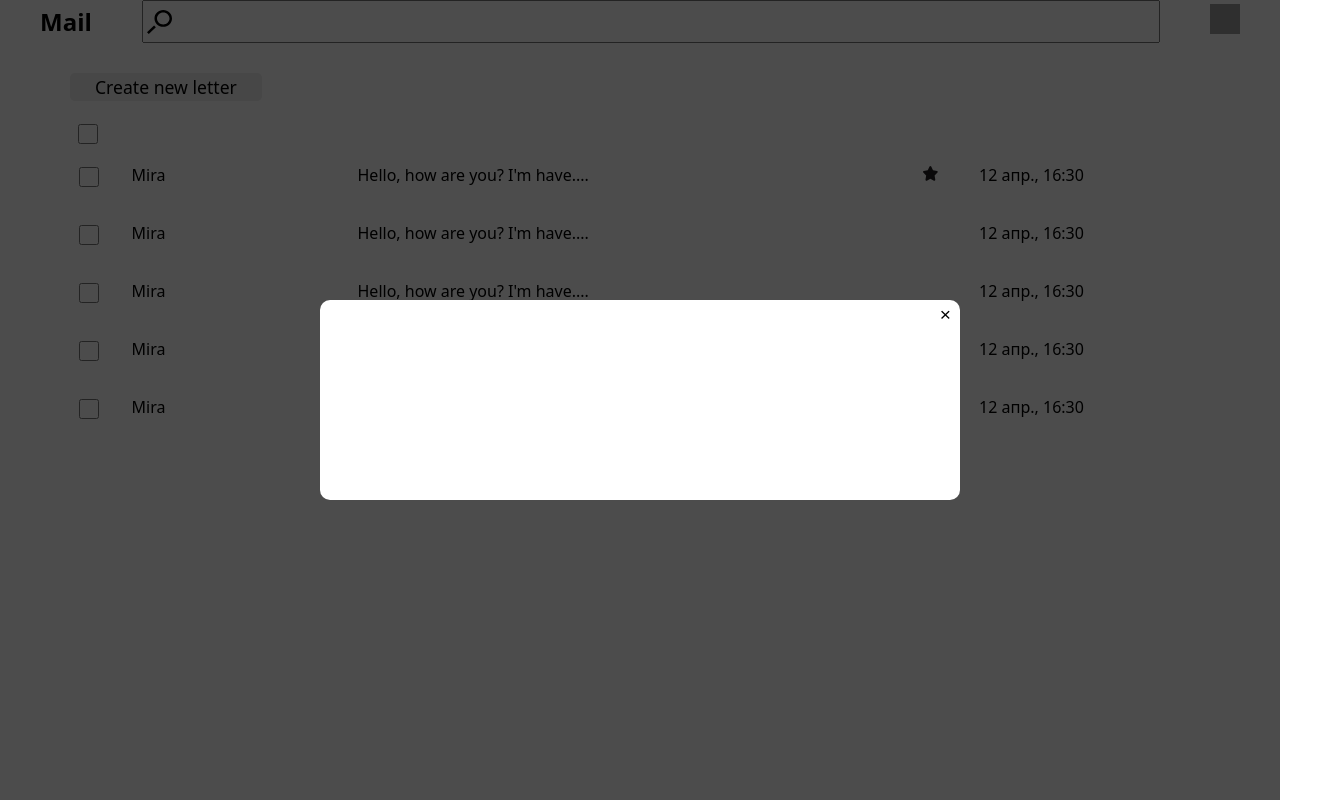
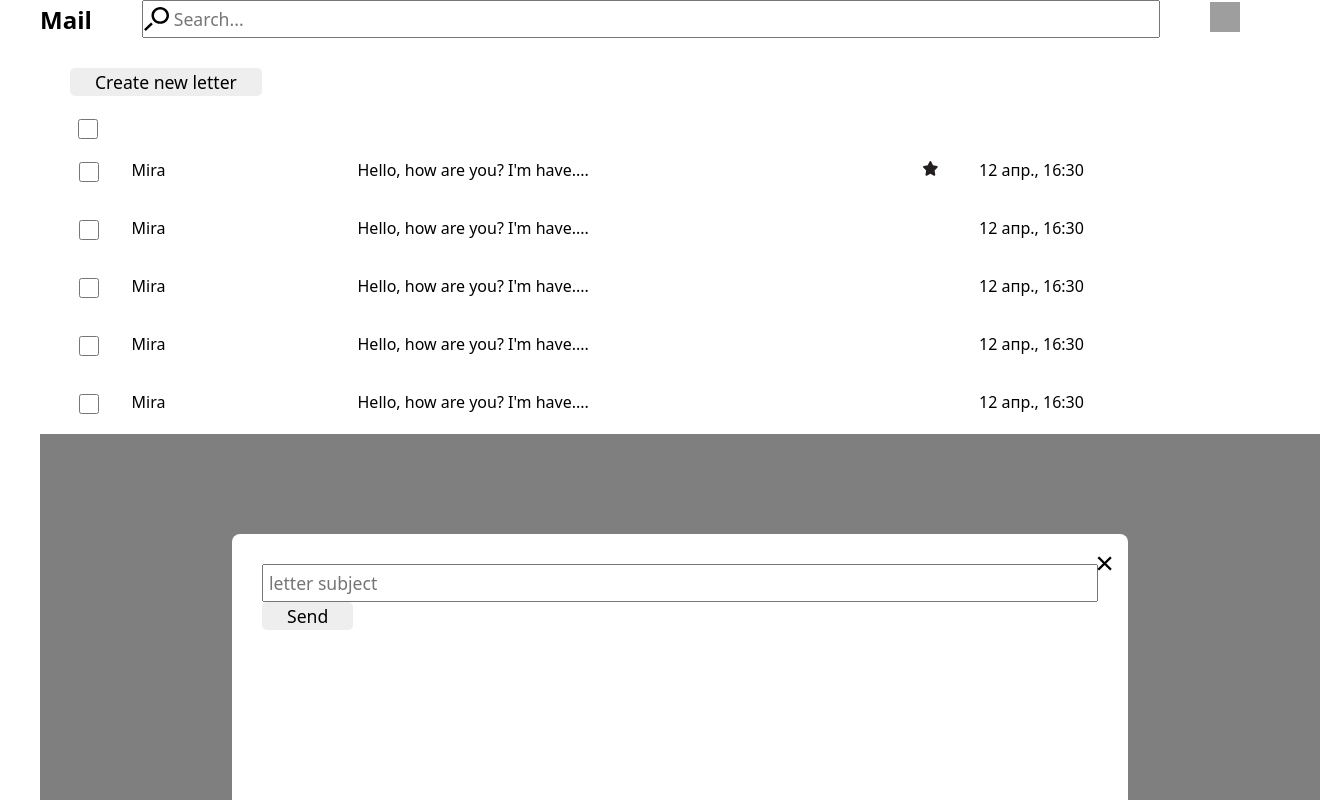
Before and after one commit to drummer-Yurii/mail-frontend, a Vue app: page / in a window 1280 px wide. Both pictures are taken after a click on the button "Create new letter". Shown: the top 800 px of the page, 1320 px wide, since content can reach past the window. Built offline with nearby package versions, Linux system fonts and the light colour scheme; grey boxes are pictures that could not be loaded.

Commit message:
modal window

```diff
--- a/src/components/Controls/Input/Input.module.css
+++ b/src/components/Controls/Input/Input.module.css
@@ -1,8 +1,8 @@
 .input__main {
-    padding: 6px 10px 6px 35px;
+    padding: 5px 0 5px 30px;
     font-family: inherit;
     width: 100%;
-    font-size: 1.2rem;
+    font-size: 1.1rem;
 }
 
 .input__wrapper {
@@ -13,7 +13,8 @@
     position: absolute;
     top: 50%;
     transform: translateY(-50%);
-    left: 5px;
+    left: 2px;
+    cursor: pointer;
     display: flex;
     align-items: center;
 }
@@ -22,3 +23,10 @@
     height: 25px;
     width: 25px;
 }
+
+.input__form {
+    width: 100%;
+    font-family: inherit;
+    padding: 5px 5px;
+    font-size: 1.1rem;
+}
--- a/src/components/Controls/Input/Input.vue
+++ b/src/components/Controls/Input/Input.vue
@@ -2,12 +2,13 @@
 import { computed } from 'vue';
 import css from './Input.module.css';
 
-const props = defineProps(["styleType", "modelValue"]);
+const props = defineProps(["styleType", "modelValue", "placeholder"]);
 
 defineEmits(["update:modelValue"]);
 
 const classNames = computed(() => ({
     [css.input__main]: props.styleType === "icon",
+    [css.input__form]: props.styleType === "form",
     [css.input__default]: !props.styleType
 }))
 </script>
@@ -18,9 +19,10 @@ const classNames = computed(() => ({
             :class="[classNames]"
             type="text"
             :value="modelValue"
+            :placeholder="placeholder"
             @input="$emit('update:modelValue', $event.target.value)"
         />
-        <span :class="css.input__icon">
+        <span :class="css.input__icon" v-if="props.styleType === 'icon'">
             <slot>
                 <img src="/search.svg" alt="search" />
             </slot>
--- a/src/components/Editor/Editor.vue
+++ b/src/components/Editor/Editor.vue
@@ -0,0 +1,15 @@
+<script setup>
+import Input from '../Controls/Input/Input.vue';
+import Button from '../Controls/Button/Button.vue';
+
+function sendMail() {
+
+}
+</script>
+
+<template>
+    <form @submit.prevent="sendMail">
+        <Input styleType="form" placeholder="letter subject" />
+        <Button>Send</Button>
+    </form>
+</template>
--- a/src/components/Main/Main.vue
+++ b/src/components/Main/Main.vue
@@ -6,6 +6,7 @@ import Checkbox from "../Controls/Checkbox/Checkbox.vue";
 import { ref } from "vue";
 import Button from "../Controls/Button/Button.vue";
 import Modal from "../Modal/Modal.vue";
+import Editor from "../Editor/Editor.vue";
 
 const props = defineProps(["search"])
 
@@ -47,5 +48,7 @@ function filterFits(lettersMock) {
             </Letter>
         </section>
     </main>
-    <Modal :show="isOpenEditor" @close="isOpenEditor = false"></Modal>
+    <Modal :show="isOpenEditor" @close="isOpenEditor = false">
+        <Editor />
+    </Modal>
 </template>
--- a/src/components/Modal/Modal.module.css
+++ b/src/components/Modal/Modal.module.css
@@ -1,29 +1,31 @@
-.modal__overlay {
+.modal {
     position: absolute;
-    inset: 0 0 0 0;
-    background-color: rgba(0, 0, 0, 0.7);
-    z-index: 100;
+    height: 100%;
+    width: 100%;
+    background-color: rgba(0, 0, 0, 0.5);
+    z-index: 5;
     display: flex;
+    align-items: center;
     justify-content: center;
-    align-items: center;
 }
 
-.modal {
-    width: clamp(300px, 50%, 1200px);
-    min-height: 200px;
+.modal_body {
     background-color: #fff;
-    border-radius: 10px;
-    padding: 15px 10px;
+    font-weight: 700;
+    min-height: 600px;
+    width: clamp(300px, 70%, 1200px);
     position: relative;
-    word-break: break-all;
+    padding: 30px;
+    border-radius: 8px;
+    overflow: hidden;
 }
 
-.modal__header button {
+.modal_times {
+    font-size: 2rem;
+    position: absolute;
+    top: 10px;
+    right: 8px;
     border: none;
     background: none;
-    position: absolute;
-    right: 3px;
-    top: 3px;
-    font-size: 1.2rem;
     cursor: pointer;
 }
--- a/src/components/Modal/Modal.vue
+++ b/src/components/Modal/Modal.vue
@@ -3,20 +3,18 @@ import { Teleport, Transition } from 'vue';
 import css from './Modal.module.css';
 
 defineEmits(["close"]);
-defineProps(['show']);
+defineProps({
+    show: Boolean
+});
 </script>
 
 <template>
     <Teleport to="#modal">
         <Transition>
-            <div :class="css.modal__overlay" v-if="show" @click.self="$emit('close')">
-                <div :class="css.modal">
-                    <div :class="css.modal__header">
-                        <button @click="$emit('close')">&times;</button>
-                    </div>
-                    <div :class="css.modal__body">
-                        <slot></slot>
-                    </div>
+            <div v-if="show" :class="css.modal" @click.self="$emit('close')">
+                <div :class="css.modal_body">
+                    <slot></slot>
+                    <button @click="$emit('close')" :class="css.modal_times">&times;</button>
                 </div>
             </div>
         </Transition>
@@ -25,7 +23,7 @@ defineProps(['show']);
 
 <style scoped>
 .v-enter-active, .v-leave-active {
-    transition: opacity 400ms ease;
+    transition: opacity 0.1s ease-in;
 }
 .v-enter-from, .v-leave-to {
     opacity: 0;
```
